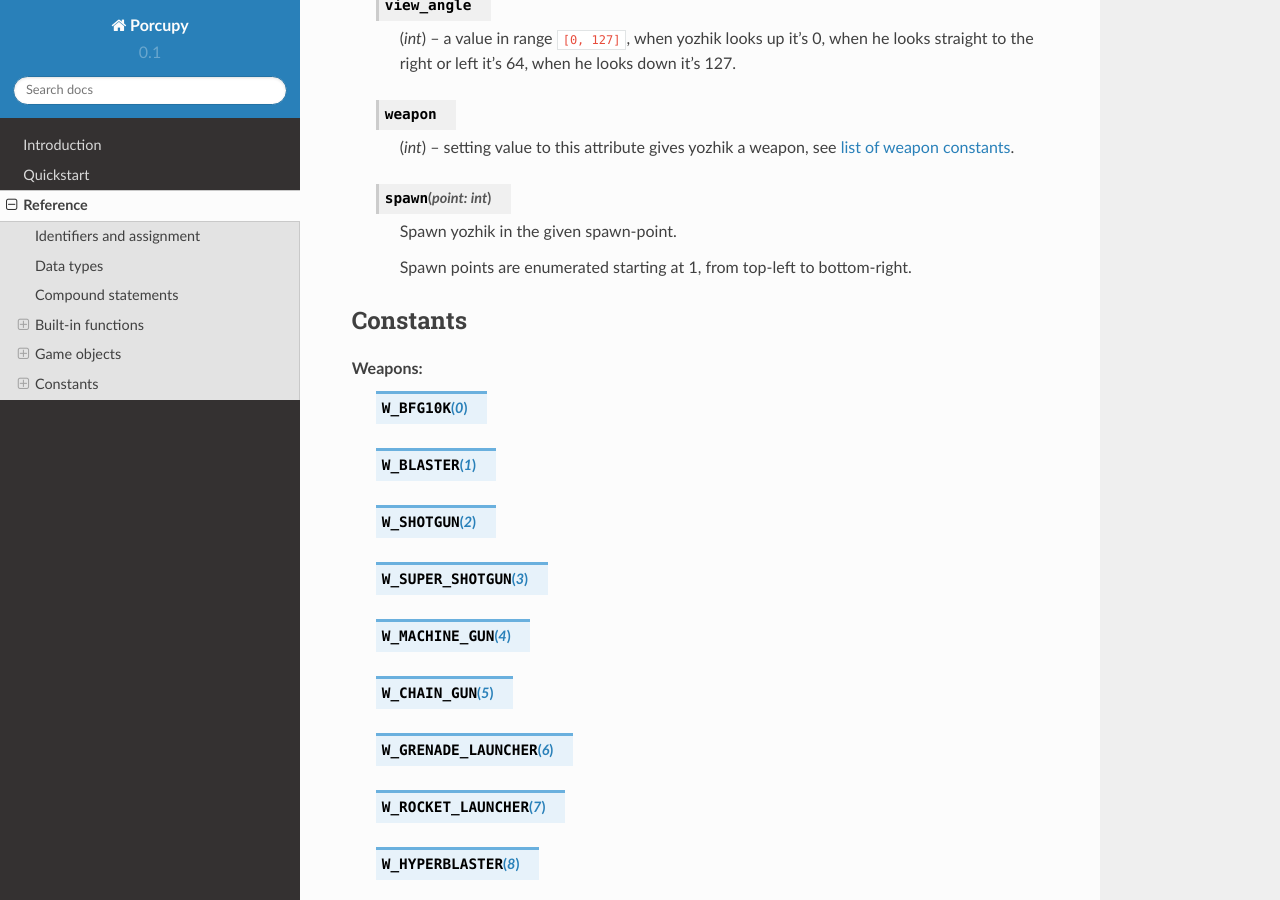
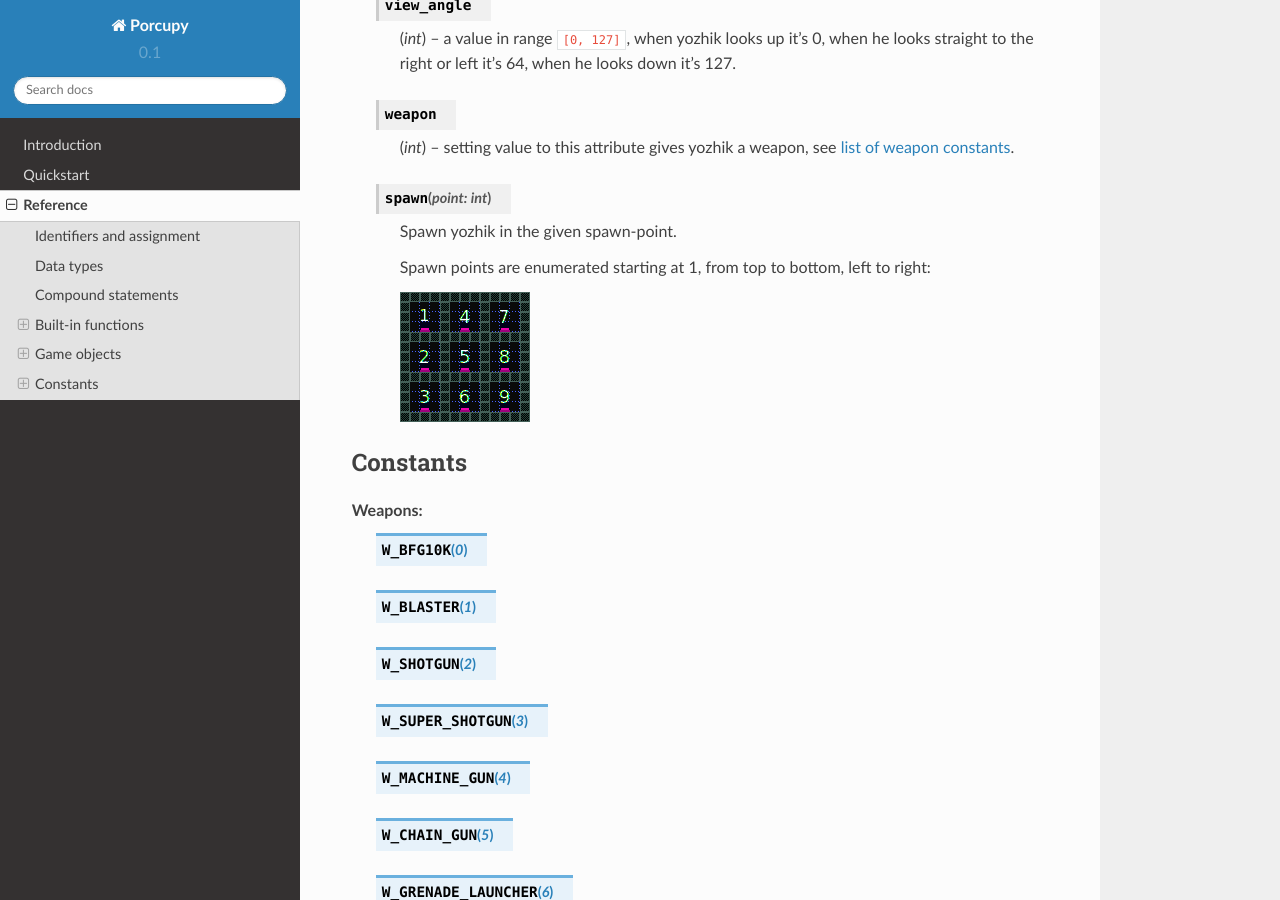
Before and after one commit to Perlence/porcupy, a Sphinx documentation site: the page built from docs/reference.rst, in a window 1280 px wide and 900 px high, scrolled down 9816 px. Built offline with Sphinx 7.4.7 and the Read the Docs theme 2.0.0, drawn with Linux system fonts in a browser that asks for light colours.

Commit message:
Add image of spawn point enumeration

```diff
--- a/docs/index.rst
+++ b/docs/index.rst
@@ -5,7 +5,7 @@ Welcome to Porcupy's documentation.
 *Porcupy* let's you compile a subset of Python to `Yozhiks in Quake II <http://gegames.org>`_ scenarios.
 
 Check :doc:`intro` to find out about *Yozhiks in Quake II* and its scenarios.
-Go to :doc:`quickstart` to learn how to write your first scenario in Porcupy.
+Go to :doc:`quickstart` to learn how to install and write your first scenario in Porcupy.
 
 .. toctree::
    :maxdepth: 2
--- a/docs/reference.rst
+++ b/docs/reference.rst
@@ -475,8 +475,9 @@ Porcupy provides access to many built-in objects to interact with the game.
 
      Spawn yozhik in the given spawn-point.
 
-     Spawn points are enumerated starting at 1, from top-left to
-     bottom-right.
+     Spawn points are enumerated starting at 1, from top to bottom, left to right:
+
+     .. image:: images/spawn-points.png
 
 
 Constants
```
Also changed, not shown: docs/images/spawn-points.png (added).
